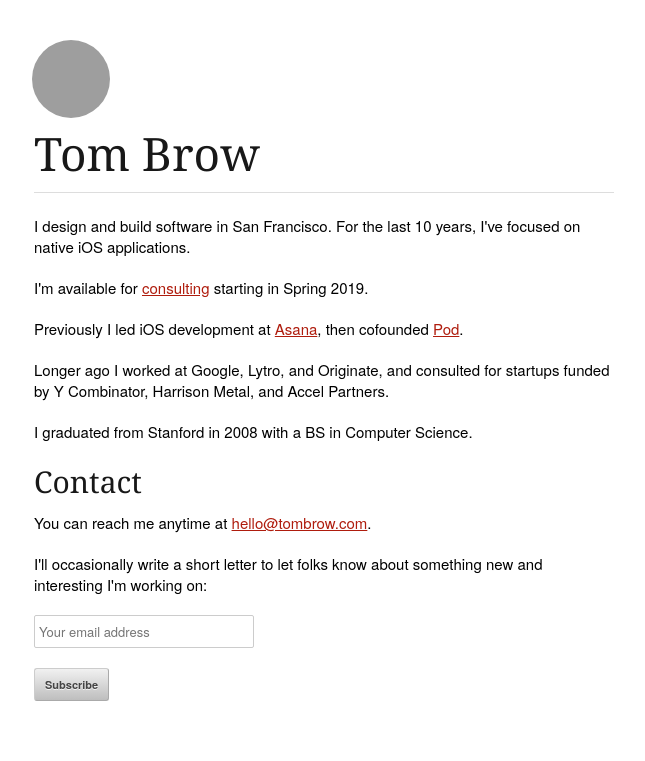
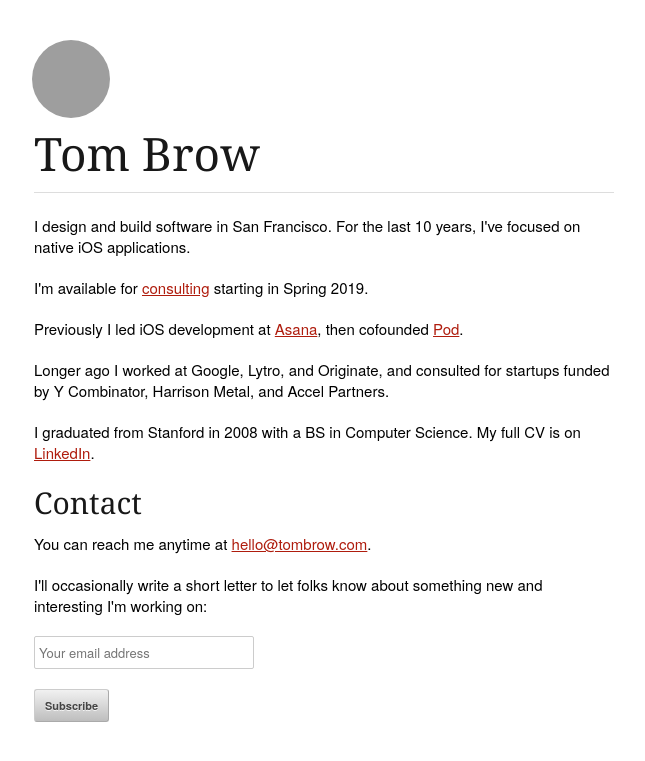
Before and after one commit to brow/rebeccabutler.org, a Jekyll site: the page built from index.html, in a window 1280 px wide, cut to the strip 0-761 px from the top of the page. Shown: the whole strip, without its empty margins (306-951 px from the left). Built offline with Jekyll 4.4.1, drawn with Linux system fonts in a browser that asks for light colours; grey boxes are pictures that could not be loaded.

Commit message:
link to LinkedIn from homepage

```diff
--- a/index.html
+++ b/index.html
@@ -19,7 +19,7 @@
 
     <p>Longer ago I worked at Google, Lytro, and Originate, and consulted for startups funded by Y Combinator, Harrison Metal, and Accel Partners.</p>
 
-    <p>I graduated from Stanford in 2008 with a BS in Computer Science.</p>
+    <p>I graduated from Stanford in 2008 with a BS in Computer Science. My full CV is on <a href="https://www.linkedin.com/in/tombrow/">LinkedIn</a>.</p>
 
     <h2>Contact</h2>
 
```
